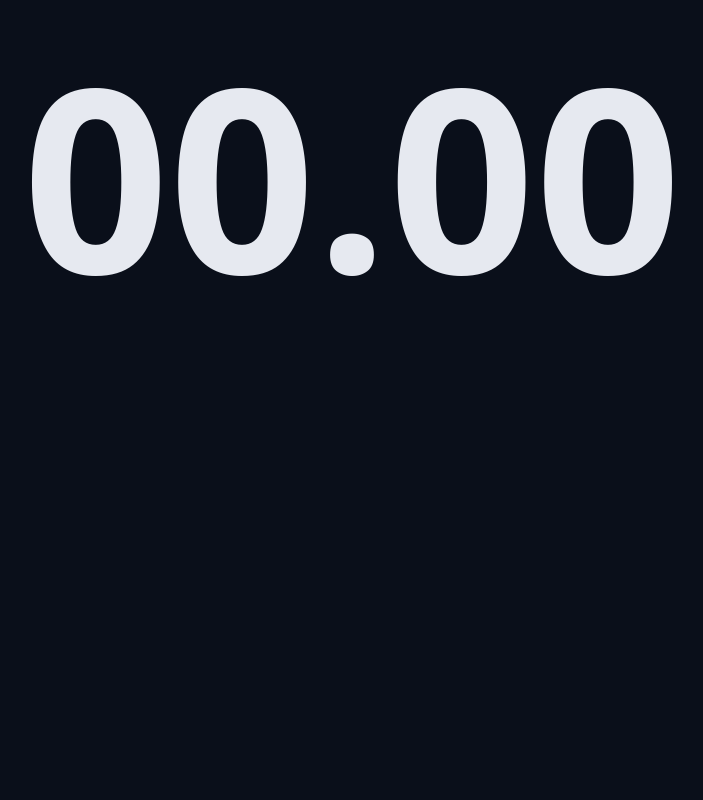
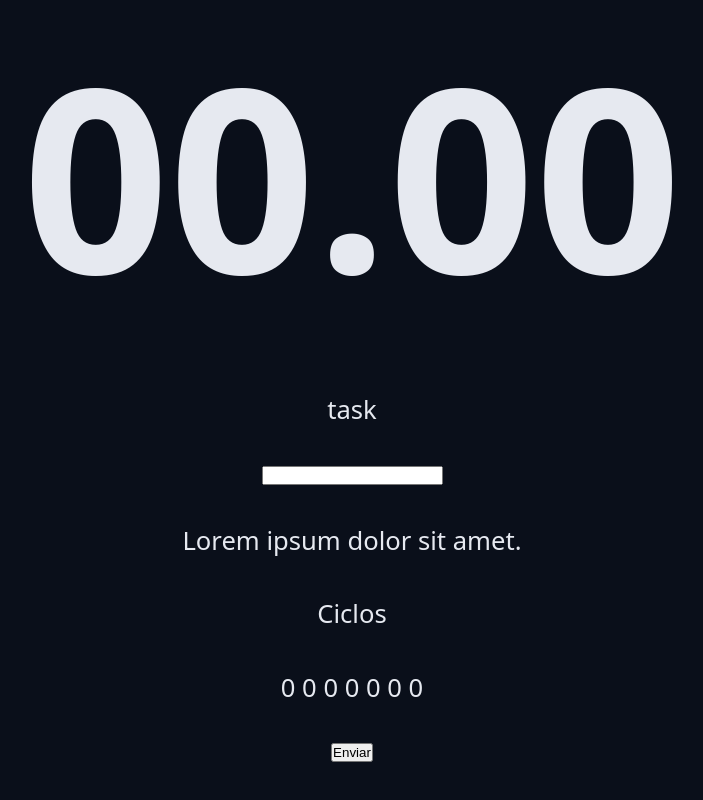
Before and after one commit to rafacode-glitch/chronos-pomodoro, a React (Vite) app: page / in a window 1280 px wide. Shown: the part 474-1274 px from the top of the page, without its empty margins (288-991 px from the left). Before the commit the page ends 866 px from the top, so only its background shows below. Built offline with nearby package versions, Linux system fonts and the light colour scheme.

Commit message:
tende misericordia senhor

```diff
--- a/src/assets/App.tsx
+++ b/src/assets/App.tsx
@@ -20,6 +20,28 @@ export function App() {
       <Container>
         <CountDown />
       </Container>
+
+      <Container>
+        <form className='form' action=''>
+          <div className='formRow'>
+            <label htmlFor='meuInput'>task</label>
+            <input id='meuInput' type='text' />
+          </div>
+
+          <div className='formRow'>
+            <p>Lorem ipsum dolor sit amet.</p>
+          </div>
+
+          <div className='formRow'>
+            <p>Ciclos</p>
+            <p>0 0 0 0 0 0 0</p>
+          </div>
+
+          <div className='formRow'>
+            <button>Enviar</button>
+          </div>
+        </form>
+      </Container>
     </>
   );
 }
--- a/src/assets/styles/global.css
+++ b/src/assets/styles/global.css
@@ -25,3 +25,19 @@ body {
   background: var(--gray-900);
   color: var(--text-default);
 }
+
+.form {
+  display: flex;
+  align-items: center;
+  justify-content: center;
+  flex-direction: column;
+  gap: 2.4rem;
+}
+
+.formRow {
+  display: flex;
+  align-items: center;
+  justify-content: center;
+  flex-direction: column;
+  gap: 2.4rem;
+}
```
